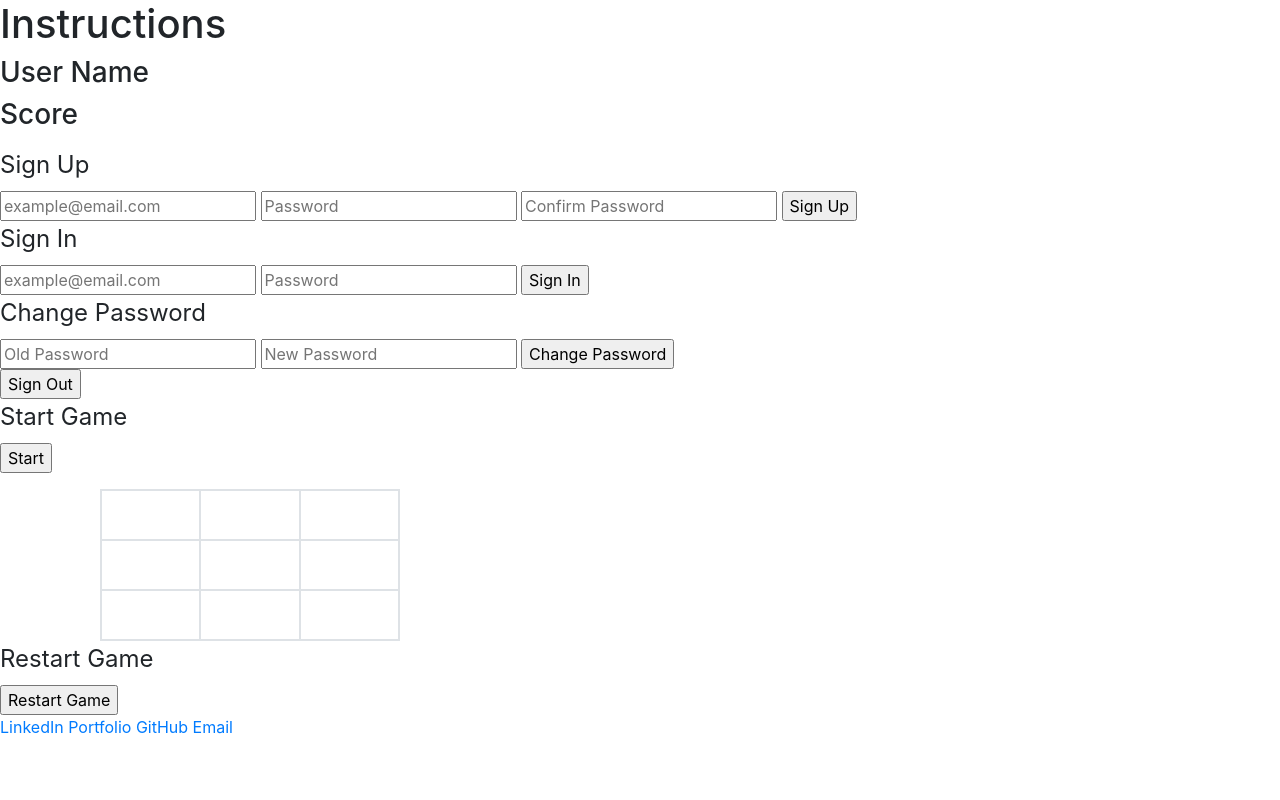
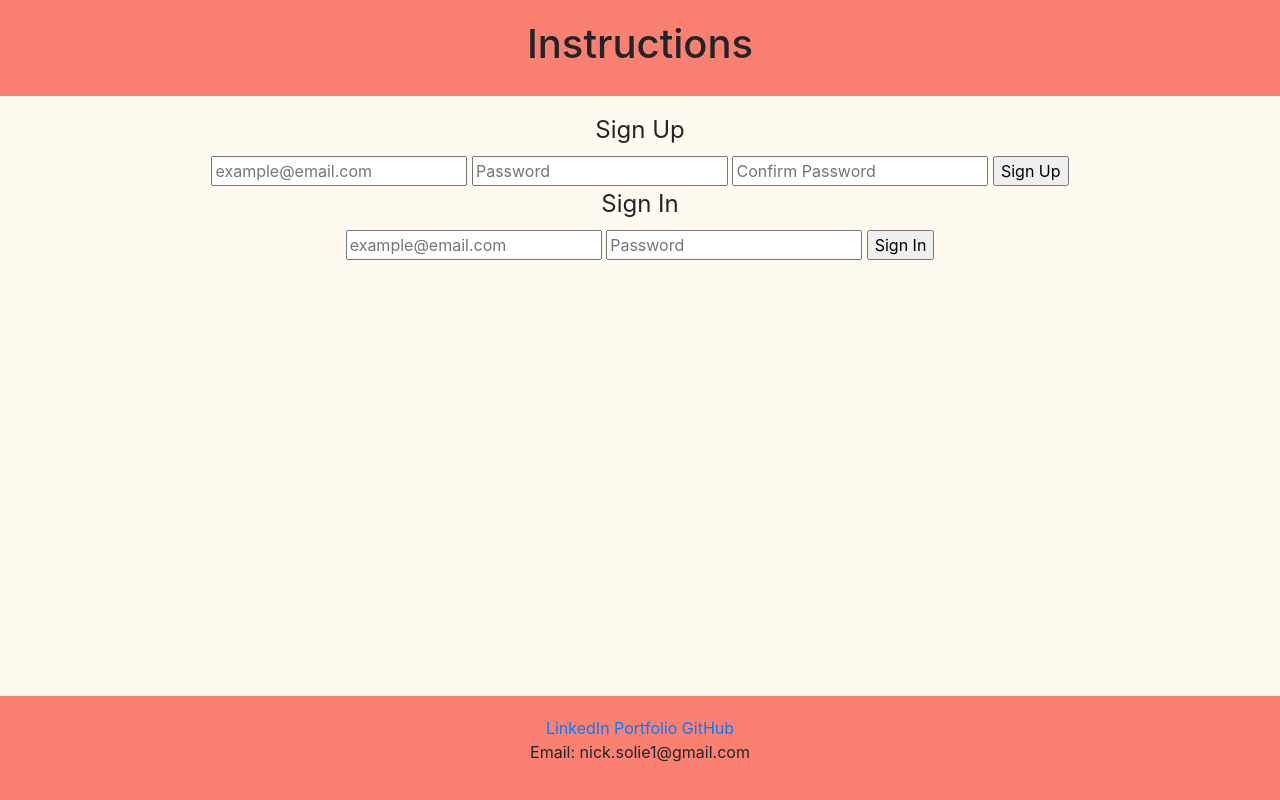
Before and after one commit to nicksolie/tiktactoe, a website built with webpack: page index.html in a window 1280 px wide. Built offline with nearby package versions, Linux system fonts and the light colour scheme.

Commit message:
Added CSS, startGame and additional requirements

```diff
--- a/assets/scripts/auth/events.js
+++ b/assets/scripts/auth/events.js
@@ -6,6 +6,7 @@ const onSignUp = function (event) {
   event.preventDefault()
   console.log('onSignUp')
   const data = getFormFields(event.target)
+  $('#sign-up').addClass('hidden')
   api.signUp(data)
     .then(ui.signUpSuccess)
     .catch(ui.signUpFailure)
--- a/assets/scripts/auth/ui.js
+++ b/assets/scripts/auth/ui.js
@@ -19,12 +19,17 @@ const signInSuccess = function (data) {
   $('#message').text('Signed in successfully')
   $('#message').removeClass()
   $('#message').addClass('success')
+  $('#sign-up').addClass('hidden')
+  $('#sign-out').removeClass('hidden')
+  $('#change-password').removeClass('hidden')
+  $('#start-game').removeClass('hidden')
+  $('#sign-in').addClass('hidden')
   console.log('signInSuccess data: ', data)
   store.user = data.user
 }
 
 const signInFailure = function (error) {
-  $('#message').text('Sign in error')
+  $('#message').text('Error, please try again.')
   $('#message').removeClass()
   $('#message').addClass('failed')
   console.log('signInFailure error: ', error)
--- a/assets/scripts/board/api.js
+++ b/assets/scripts/board/api.js
@@ -12,6 +12,18 @@ const startGame = function () {
   })
 }
 
+const gameUpdate = function (data) {
+  console.log('update api.js')
+  return $.ajax({
+    url: config.apiUrl + '/games/' + store.user.id,
+    method: 'PATCH',
+    headers: {
+      Authorization: 'Token token=' + store.user.token
+    }
+  })
+}
+
 module.exports = {
-  startGame
+  startGame,
+  gameUpdate
 }
--- a/assets/scripts/board/events.js
+++ b/assets/scripts/board/events.js
@@ -7,6 +7,7 @@ let gameBoard = ['', '', '', '', '', '', '', '', '']
 let isGameOver = false
 let turnCount = 0
 
+// // Possible win scenarios for player X
 const winnerX = function (gameBoard) {
   if (gameBoard[0] === 'X' && gameBoard[1] === 'X' && gameBoard[2] === 'X') { return true }
   if (gameBoard[3] === 'X' && gameBoard[4] === 'X' && gameBoard[5] === 'X') { return true }
@@ -19,6 +20,7 @@ const winnerX = function (gameBoard) {
   return false
 }
 
+// Possible win scenarios for player O
 const winnerO = function (gamboard) {
   if (gameBoard[0] === 'O' && gameBoard[1] === 'O' && gameBoard[2] === 'O') { return true }
   if (gameBoard[3] === 'O' && gameBoard[4] === 'O' && gameBoard[5] === 'O') { return true }
@@ -31,7 +33,7 @@ const winnerO = function (gamboard) {
   return false
 }
 
-const tie = function (turnCount) {
+const checkTie = function (turnCount) {
   if (turnCount === 9) {
     isGameOver = true
     console.log('tie')
@@ -63,8 +65,8 @@ const onAction = function () {
       gameBoard[id] = 'O'
       turn = 'X'
     }
-    tie(turnCount)
     turnCount++
+    checkTie(turnCount)
     // If X wins
   } if (winnerX(gameBoard) === true) {
     $('#game-message').text('X wins the game!')
@@ -81,11 +83,16 @@ const onAction = function () {
 const onStartGame = function () {
   event.preventDefault()
   console.log('onStartGame pinged')
+  $('.gameBoardContainer').removeClass('hidden')
+  $('#restart-game').removeClass('hidden')
+  $('#start-game').addClass('hidden')
+  $('#message').text('s')
   api.startGame()
     .then(ui.startGameSuccess)
     .catch(ui.startGameFailure)
 }
 
+// Clear the board, init a new game
 const onRestartGame = function () {
   event.preventDefault()
   isGameOver = false
@@ -99,7 +106,6 @@ const onRestartGame = function () {
 }
 
 module.exports = {
-  turn,
   onAction,
   onStartGame,
   onRestartGame
--- a/assets/scripts/board/ui.js
+++ b/assets/scripts/board/ui.js
@@ -11,7 +11,17 @@ const startGameFailure = function (data) {
   $('#message').text('Error has occured in Start Game', data)
 }
 
+const gameUpdateSuccess = function (data) {
+  console.log('gameUpdateSuccess pinged')
+}
+
+const gameUpdateFailure = function (data) {
+  console.log('gameUpdateFailure pinged')
+}
+
 module.exports = {
   startGameSuccess,
-  startGameFailure
+  startGameFailure,
+  gameUpdateSuccess,
+  gameUpdateFailure
 }
--- a/assets/styles/index.scss
+++ b/assets/styles/index.scss
@@ -1,14 +1,72 @@
 @import '~bootstrap/scss/bootstrap';
 
-.box {
-  height: 50px;
+body {
+  cursor: pointer;
+  text-align: center;
+  background-color: #FFFAF0;
+}
+
+.authContainer {
   justify-content: center;
-  align-items: center;
-  align-content: center;
   text-align: center;
 }
 
+.box {
+  align-items: center;
+  border: 1px solid black;
+  display: flex;
+  font-size: 30px;
+  height: 70px;
+  justify-content: center;
+  text-align: center;
+}
+
+.box:hover {
+  background-color: orange;
+}
+
 .gameBoardContainer {
-  margin: 0px 100px;
+  margin: auto;
   max-width: 300px;
+  text-align: center;
+  border: 2px solid black;
 }
+
+header {
+  background-color: #FA8072;
+  padding: 20px 0;
+}
+
+main {
+  background-color: #FFFAF0;
+}
+
+footer {
+  background-color: #FA8072;
+  position: absolute;
+  bottom: 0;
+  text-align: center;
+  width: 100%;
+  padding: 20px 0;
+}
+
+.hidden {
+  display: none;
+}
+
+#message {
+  text-decoration: underline;
+  font-weight: bold;
+}
+
+#game-message {
+  text-decoration: underline;
+  font-weight: bold;
+}
+#start-game-button {
+  cursor: progress;
+}
+
+#sign-out {
+  margin: 30px;
+}
--- a/index.html
+++ b/index.html
@@ -13,12 +13,10 @@
     <body>
       <header>
         <h1>Instructions</h1>
-      </header
+      </header>
+      <main>
       <div class="gameInfoContainer">
         <div class="gameInfo">
-          <h3>User Name</h3>
-          <h3>Score</h3>
-        </div>
       </div>
       <div class="authContainer">
         <p id="message"></p>
@@ -35,52 +33,52 @@
           <input type="password" name="credentials[password]" placeholder="Password">
           <input type="submit" value="Sign In">
         </form>
-        <form id="change-password">
+        <form id="change-password" class="hidden">
           <legend>Change Password</legend>
           <input type="password" name="passwords[old]" placeholder="Old Password">
           <input type="password" name="passwords[new]" placeholder="New Password">
           <input type="submit" value="Change Password">
         </form>
-        <form id="sign-out">
+        <form id="sign-out" class="hidden">
           <input type="submit" value="Sign Out">
         </form>
-        <form id="start-game">
+        <form id="start-game" class="hidden">
           <legend>Start Game</legend>
-          <input type="submit" value="Start">
+          <input id="start-game-button" type="submit" value="Start">
         </form>
         <p id="game-message"></p>
     </div>
-      <div class="gameBoardContainer border row">
-          <div id="0"class="col-4 box border blank">
+      <div class="gameBoardContainer row hidden">
+          <div id="0"class="col-4 box blank">
           </div>
-          <div id="1"class="col-4 box border blank">
+          <div id="1"class="col-4 box blank">
           </div>
-          <div id="2"class="col-4 box border blank">
+          <div id="2"class="col-4 box blank">
           </div>
-          <div id="3"class="col-4 box border blank">
+          <div id="3"class="col-4 box blank">
           </div>
-          <div id="4"class="col-4 box border blank">
+          <div id="4"class="col-4 box blank">
           </div>
-          <div id="5"class="col-4 box border blank">
+          <div id="5"class="col-4 box blank">
           </div>
-          <div id="6"class="col-4 box border blank">
+          <div id="6"class="col-4 box blank">
           </div>
-          <div id="7"class="col-4 box border blank">
+          <div id="7"class="col-4 box blank">
           </div>
-          <div id="8"class="col-4 box border blank">
+          <div id="8"class="col-4 box blank">
           </div>
       </div>
-      <form id="restart-game">
+      <form id="restart-game" class="hidden">
         <legend>Restart Game</legend>
         <input type="submit" value="Restart Game">
       </form>
       </main>
       <footer>
         <nav>
-          <a href="">LinkedIn</a>
+          <a href="https://www.linkedin.com/in/nick-solie/">LinkedIn</a>
           <a href="">Portfolio</a>
-          <a href="">GitHub</a>
-          <a href="">Email</a>
+          <a href="https://github.com/nicksolie">GitHub</a>
+          <p>Email: nick.solie1@gmail.com</p>
         </nav>
       </footer>
       <h1></h1>
```
